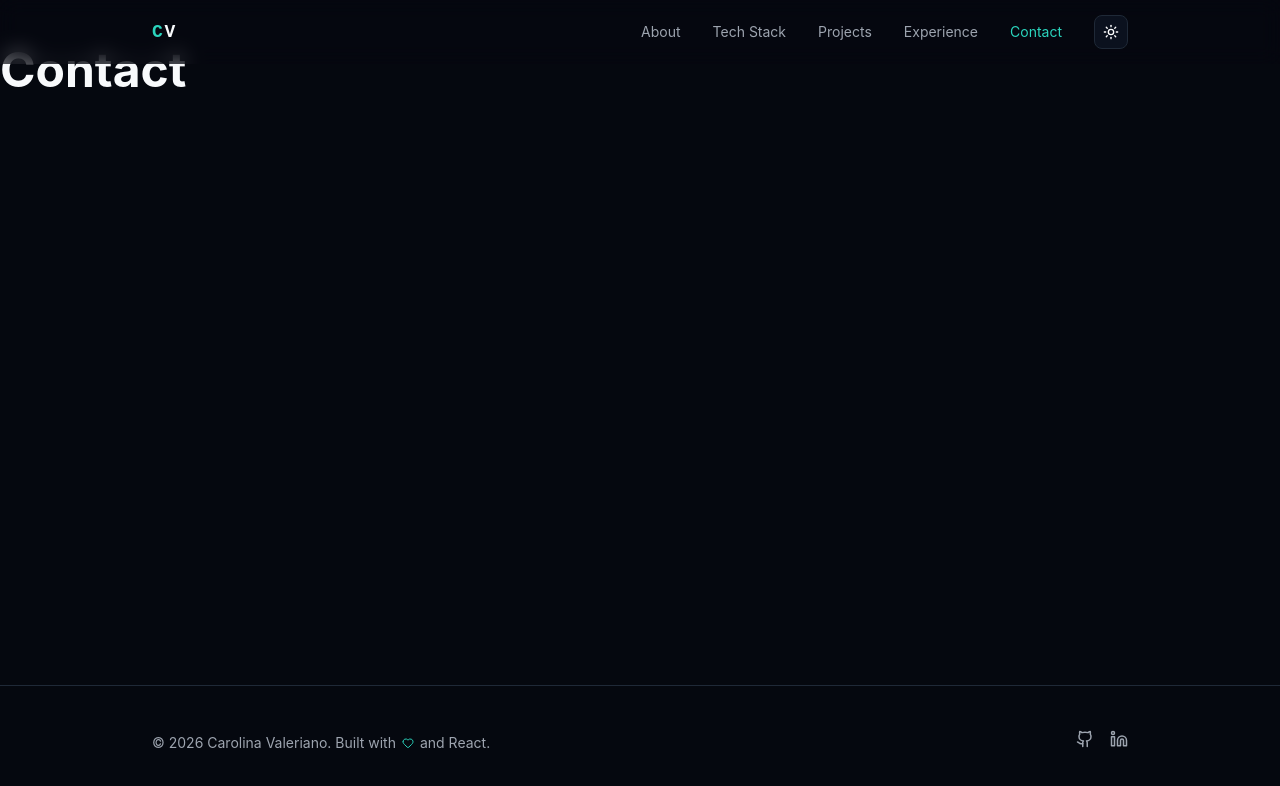
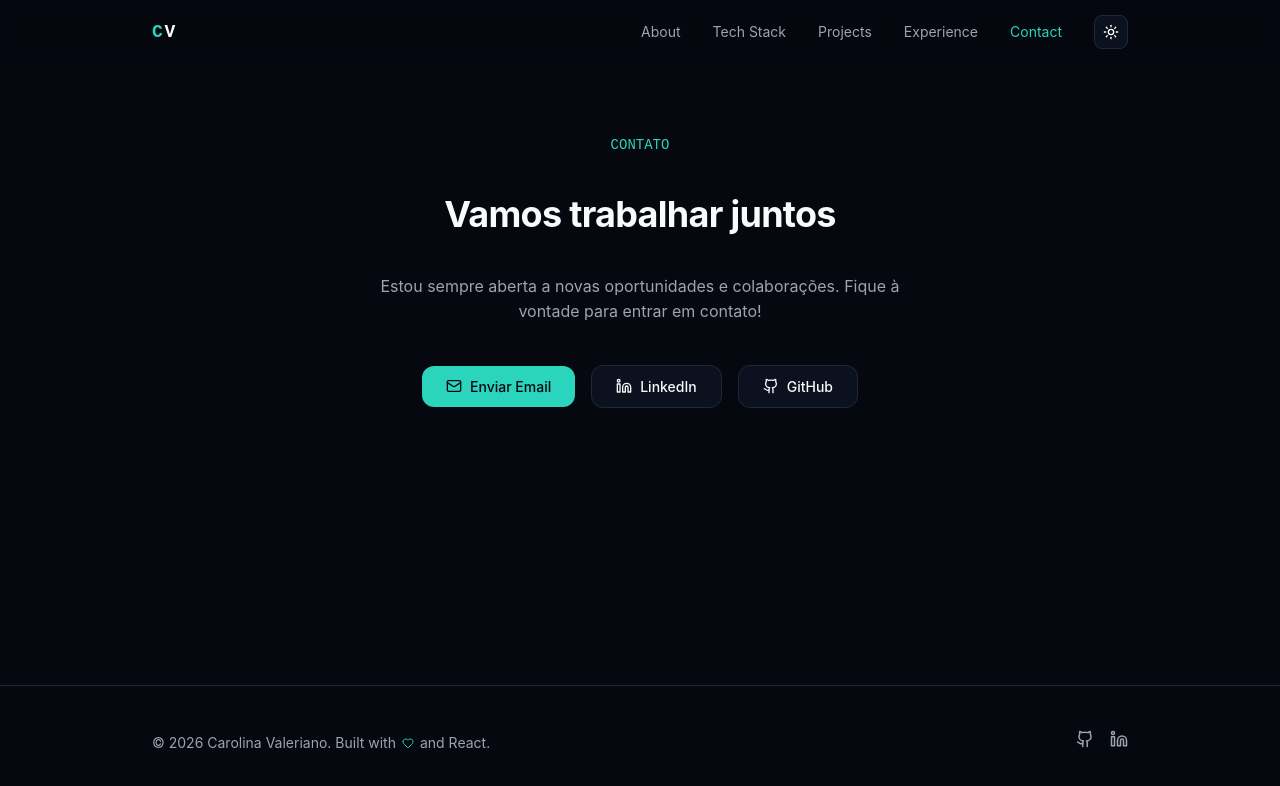
Before and after one commit to valerianocarolina/portfolio, a React (Vite) app: page /contact in a window 1280 px wide. Shown: the top 786 px of the page. Built offline with nearby package versions, Linux system fonts and the light colour scheme.

Commit message:
feat: implement Contact page with email, LinkedIn, and GitHub links, and add styles

```diff
--- a/src/constants/socialLinks.ts
+++ b/src/constants/socialLinks.ts
@@ -1,4 +1,5 @@
 export const socialLinks = {
+  email: 'mailto:valerianocarolina@icloud.com',
   github: 'https://github.com/valerianocarolina',
   linkedin: 'https://www.linkedin.com/in/carolina-valeriano-9a8122230',
 }
--- a/src/pages/Contact/index.tsx
+++ b/src/pages/Contact/index.tsx
@@ -1,3 +1,51 @@
+import './styles.css'
+
+import { Mail, Github, Linkedin } from 'lucide-react'
+
+import { Button } from '../../components/Button/Button'
+import { socialLinks } from '../../constants/socialLinks'
+
 export function Contact() {
-  return <h1>Contact</h1>
+  return (
+    <section className="contact">
+      <div className="contact-container">
+        <p className="section-title">CONTATO</p>
+
+        <h2 className="section-heading contact-heading">
+          Vamos trabalhar juntos
+        </h2>
+
+        <p className="section-description contact-description">
+          Estou sempre aberta a novas oportunidades e colaborações. Fique à
+          vontade para entrar em contato!
+        </p>
+
+        <div className="contact-buttons">
+          <a href={socialLinks.email}>
+            <Button icon={<Mail size={16} />}>Enviar Email</Button>
+          </a>
+
+          <a
+            href={socialLinks.linkedin}
+            target="_blank"
+            rel="noopener noreferrer"
+          >
+            <Button variant="secondary" icon={<Linkedin size={16} />}>
+              LinkedIn
+            </Button>
+          </a>
+
+          <a
+            href={socialLinks.github}
+            target="_blank"
+            rel="noopener noreferrer"
+          >
+            <Button variant="secondary" icon={<Github size={16} />}>
+              GitHub
+            </Button>
+          </a>
+        </div>
+      </div>
+    </section>
+  )
 }
--- /dev/null
+++ b/src/pages/Contact/styles.css
@@ -0,0 +1,46 @@
+.contact {
+  padding: 120px 24px;
+
+  text-align: center;
+}
+
+.contact-container {
+  max-width: 720px;
+
+  margin: 0 auto;
+}
+
+.contact-heading {
+  margin-left: auto;
+  margin-right: auto;
+}
+
+.contact-description {
+  margin-top: 12px;
+  margin-bottom: 40px;
+
+  max-width: 520px;
+
+  margin-left: auto;
+  margin-right: auto;
+
+  color: hsl(var(--muted-foreground));
+}
+
+.contact-buttons {
+  display: flex;
+
+  flex-direction: column;
+
+  gap: 16px;
+
+  align-items: center;
+}
+
+@media (min-width: 640px) {
+  .contact-buttons {
+    flex-direction: row;
+
+    justify-content: center;
+  }
+}
```
